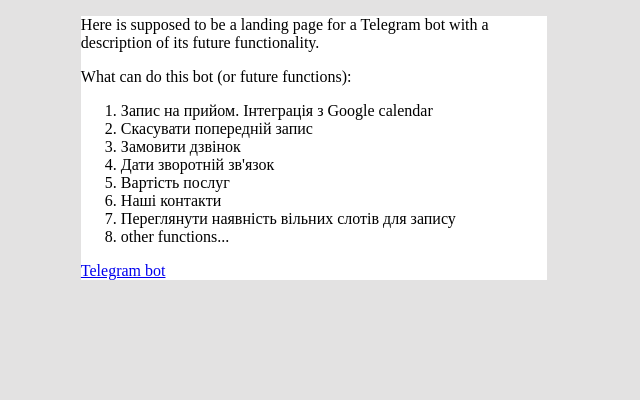
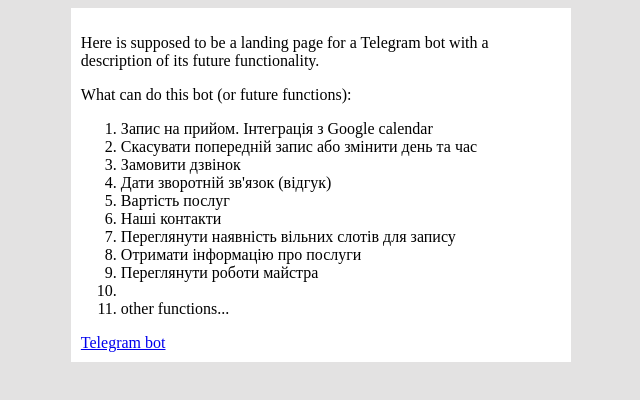
Before and after one commit to yurii-polych/yurii-polych.github.io, a plain HTML site: page index.html in a window 1280 px wide. Shown: the whole page, without its empty margins (234-874 px from the left). Drawn offline with Linux system fonts and the light colour scheme.

Commit message:
add some ideas to html

```diff
--- a/index.html
+++ b/index.html
@@ -20,16 +20,19 @@
                 <p>What can do this bot (or future functions):</p>
                 <ol>
                     <li>Запис на прийом. Інтеграція з Google calendar</li>
-                    <li>Скасувати попередній запис</li>
+                    <li>Скасувати попередній запис або змінити день та час</li>
                     <li>Замовити дзвінок</li>
-                    <li>Дати зворотній зв'язок</li>
+                    <li>Дати зворотній зв'язок (відгук)</li>
                     <li>Вартість послуг</li>
                     <li>Наші контакти</li>
                     <li>Переглянути наявність вільних слотів для запису</li>
+                    <li>Отримати інформацію про послуги</li>
+                    <li>Переглянути роботи майстра</li>
+                    <li></li>
                     <li>other functions...</li>
                 </ol>
             </div>
-            <a href="https://t.me/ok_nail_bot">Telegram bot</a>
+            <a target="_blank" href="https://t.me/ok_nail_bot">Telegram bot</a>
         </main>
 
         <footer></footer>
--- a/style.css
+++ b/style.css
@@ -7,4 +7,7 @@ html {
 body {
     width: 70%;
     background-color: white;
+    padding: 10px;
+
+
 }
```
